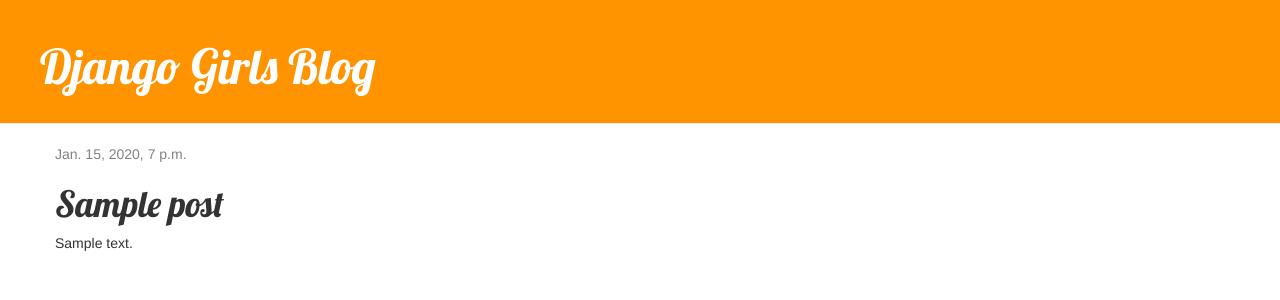
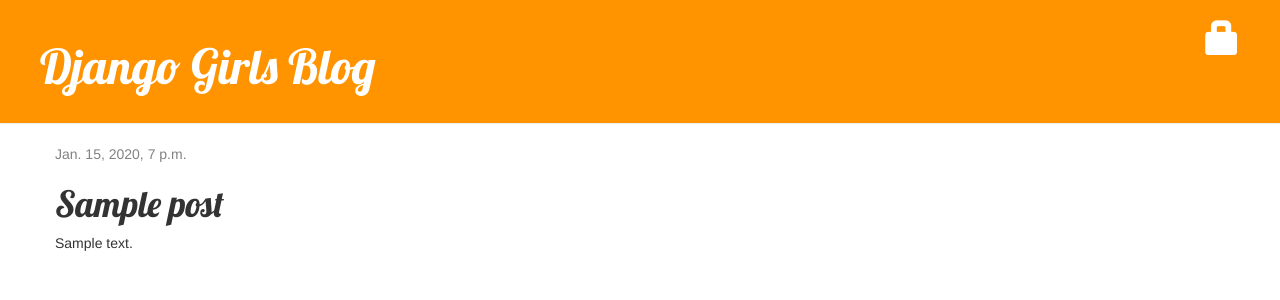
Before and after one commit to KwonSoonWoo/my-first-blog, a Django app: page /post/1/ in a window 1280 px wide. Shown: the top 300 px of the page. Run offline with Django 3.2, Linux system fonts and the light colour scheme; tables that the repository leaves empty hold one stand-in row (values such as "Sample post"); some libraries are stand-ins or nearby versions.

Commit message:
레이아웃 개선

```diff
--- a/blog/templates/blog/base.html
+++ b/blog/templates/blog/base.html
@@ -12,6 +12,8 @@
             {% if user.is_authenticated %}
                 <a href="{% url 'post_new' %}" class="top-menu"><span class="glyphicon glyphicon-plus"></span></a>
                 <a href="{% url 'post_draft_list' %}" class="top-menu"><span class="glyphicon glyphicon-edit"></span></a>
+            {% else %}
+                <a href="{% url 'login' %}?next={{ request.path }}" class="top-menu"><span class="glyphicon glyphicon-lock"></span></a>
             {% endif %}
             <h1><a href="/">Django Girls Blog</a></h1>
         </div>
```
